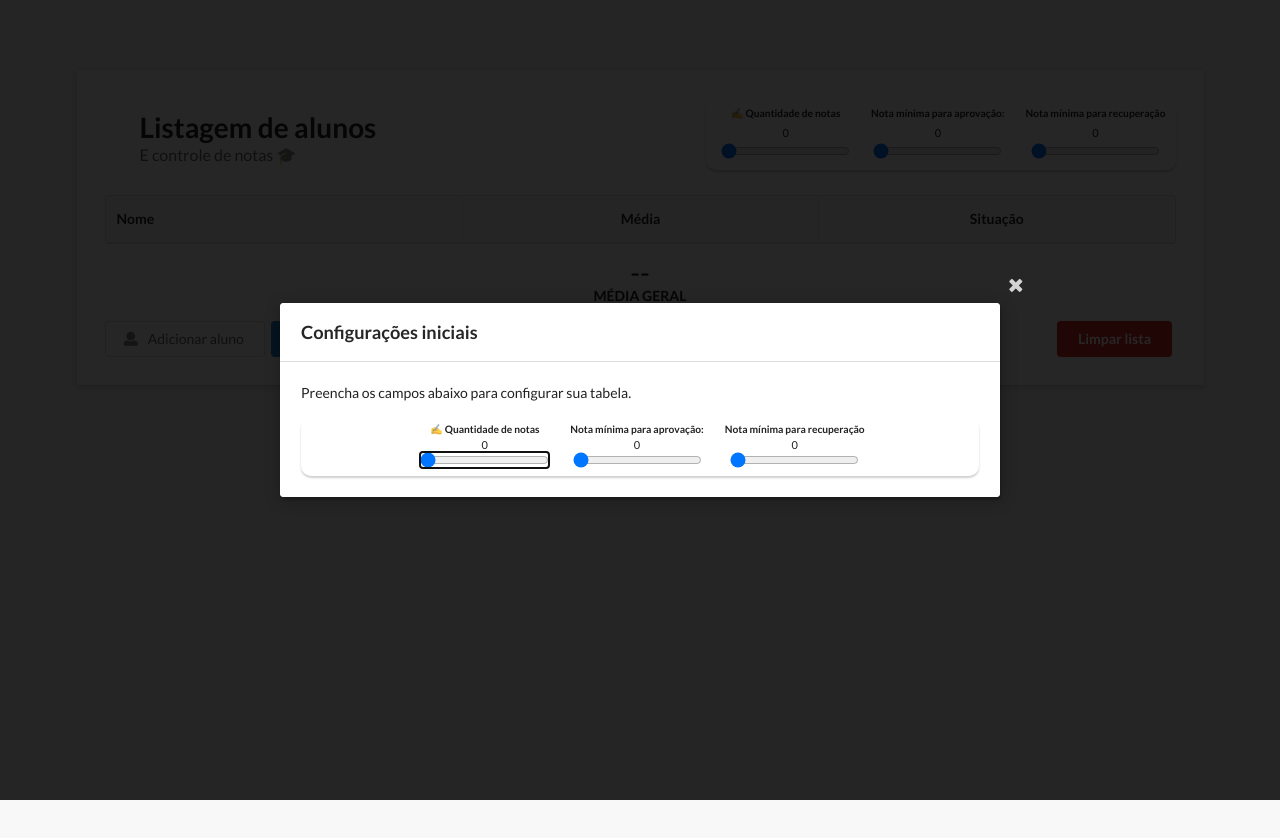
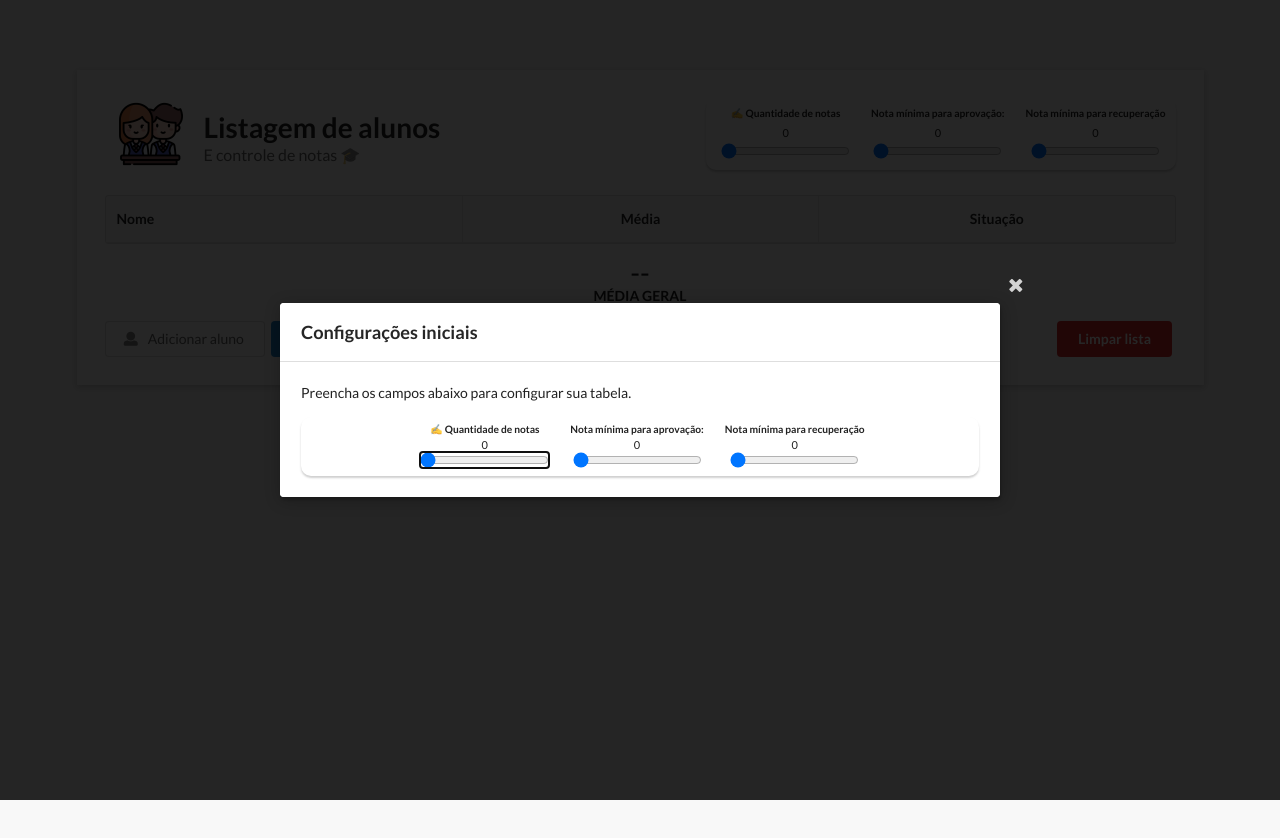
Before and after one commit to alexandresouva/gerenciador-de-alunos, a plain HTML site: page index.html in a window 1280 px wide. Drawn offline with nearby package versions, Linux system fonts and the light colour scheme.

Commit message:
Fix: Error in image source

```diff
--- a/index.html
+++ b/index.html
@@ -1,6 +1,5 @@
 <!DOCTYPE html>
 <html lang="pt-BR">
-
 <head>
   <meta charset="UTF-8">
   <meta http-equiv="X-UA-Compatible" content="IE=edge">
@@ -25,7 +24,7 @@
     <div class="ui container">
       <header id="header-settings" class="ui grid">
         <div id="header-title">
-          <img src="images/students.png" alt="">
+          <img src="./assets/images/students.png" alt="Desenho de dois estudantes">
           <h1 class="ui header">
             Listagem de alunos
             <div class="sub header">E controle de notas 🎓</div>
@@ -83,7 +82,6 @@
         <button onclick="resetTable()" class="negative ui button">Limpar lista</button>
       </div>
     </div>
-
   </main>
 
   <!-- Initial modal -->
@@ -141,5 +139,4 @@
   <script src="assets/scripts/add-student.js"></script>
   <script src="assets/scripts/main.js"></script>
 </body>
-
 </html>
```
